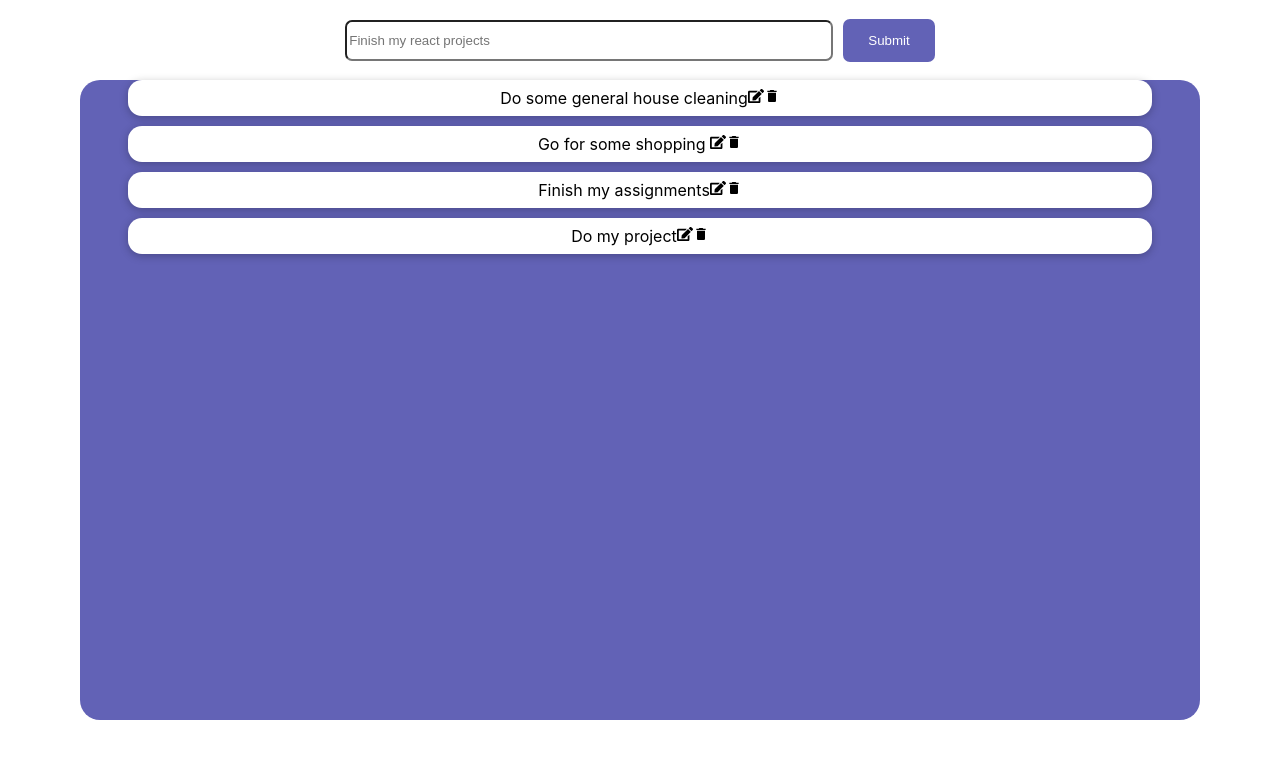
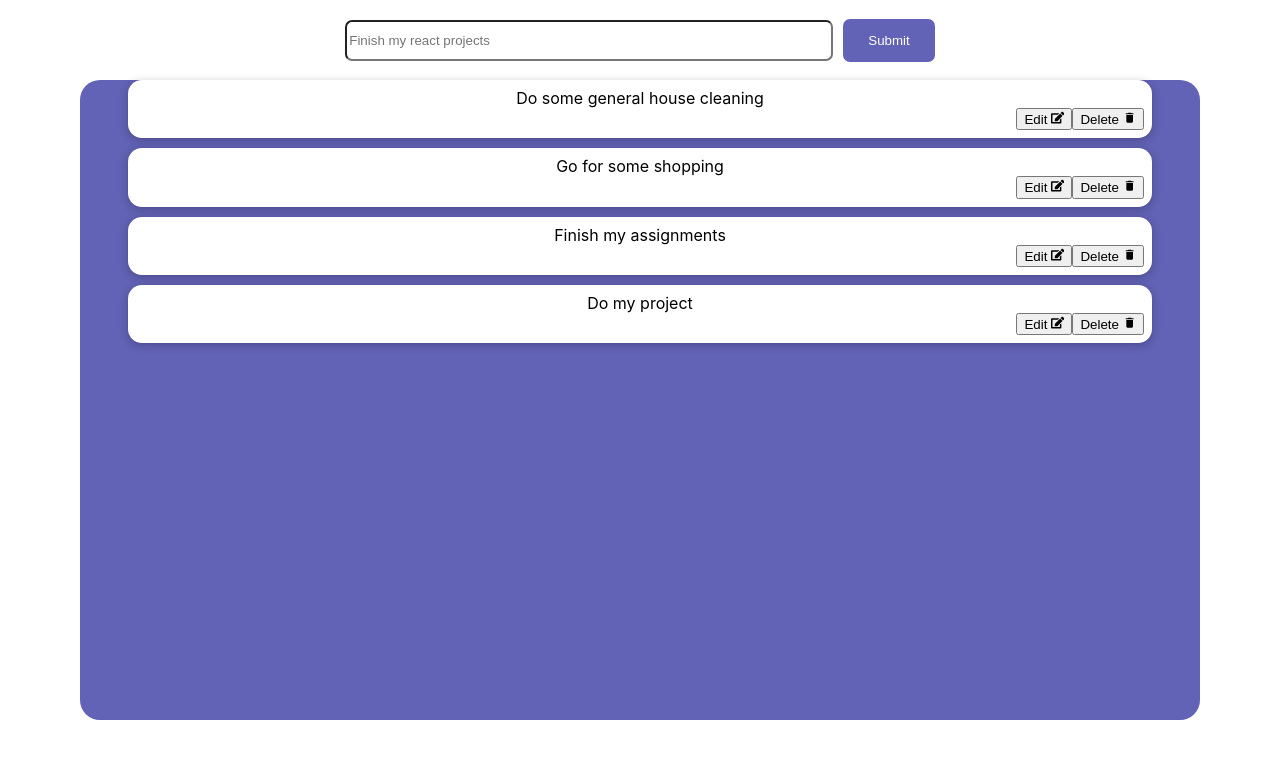
Before and after one commit to muyasamuel/React-Todo-List, a React (Create React App) app: page / in a window 1280 px wide. Shown: the top 758 px of the page. Built offline with nearby package versions, Linux system fonts and the light colour scheme.

Commit message:
Adding edit and delete buttons

```diff
--- a/src/components/List.js
+++ b/src/components/List.js
@@ -15,10 +15,10 @@ function List({list}) {
                 <article key={item.id} className={classes.listItem}>
                     {item.name}
 
-                <span>
-                     <FaEdit />
-                    <MdDelete />
-                </span>
+                <div className={classes.action}>
+                   <button> Edit <FaEdit /></button>
+                   <button> Delete <MdDelete /></button>
+                </div>
 
 
                 </article>
--- a/src/components/List.module.css
+++ b/src/components/List.module.css
@@ -16,3 +16,9 @@
     width: 90%;
     margin: 10px  auto;
 }
+
+.action{
+
+    display: flex;
+    justify-content: flex-end;
+}
```
